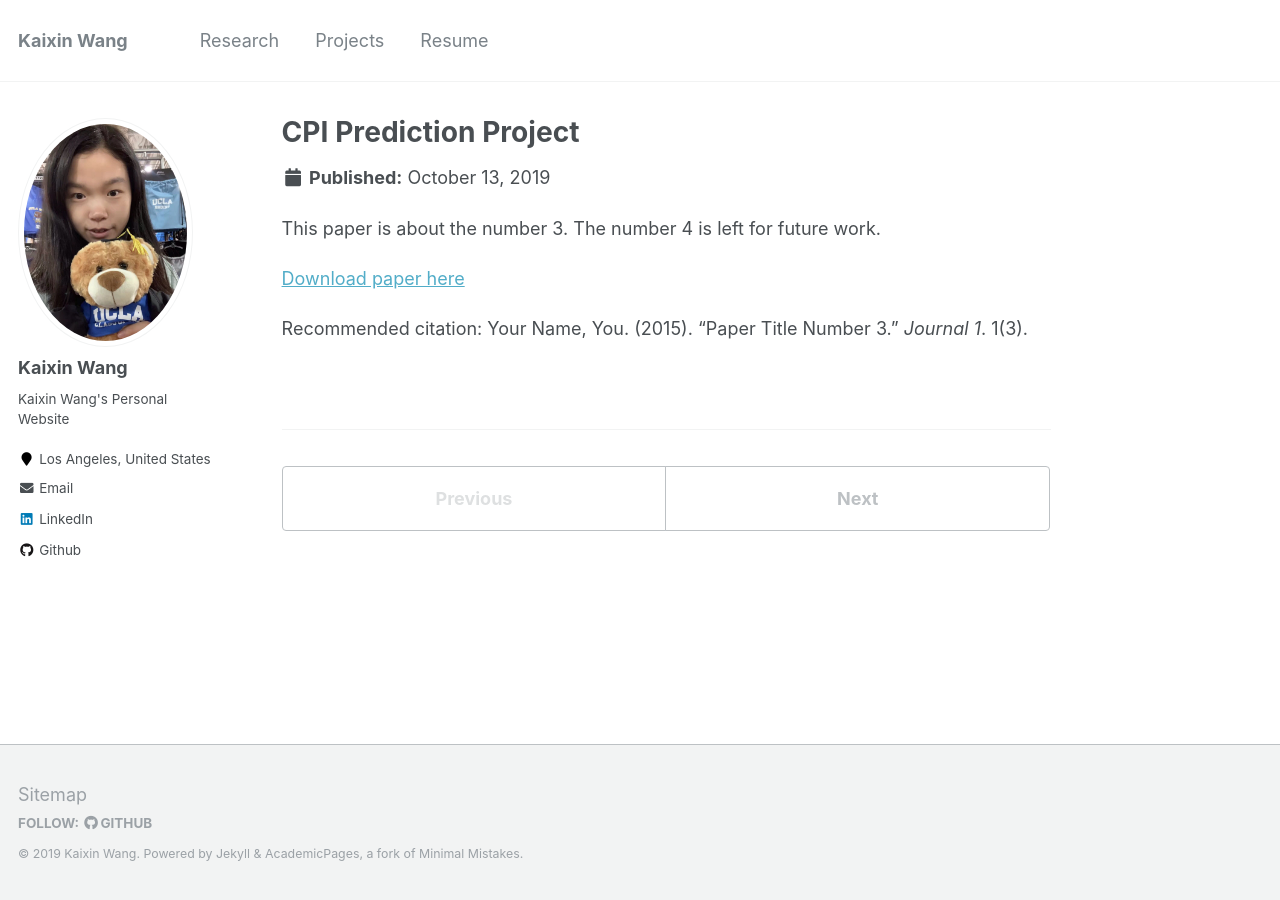
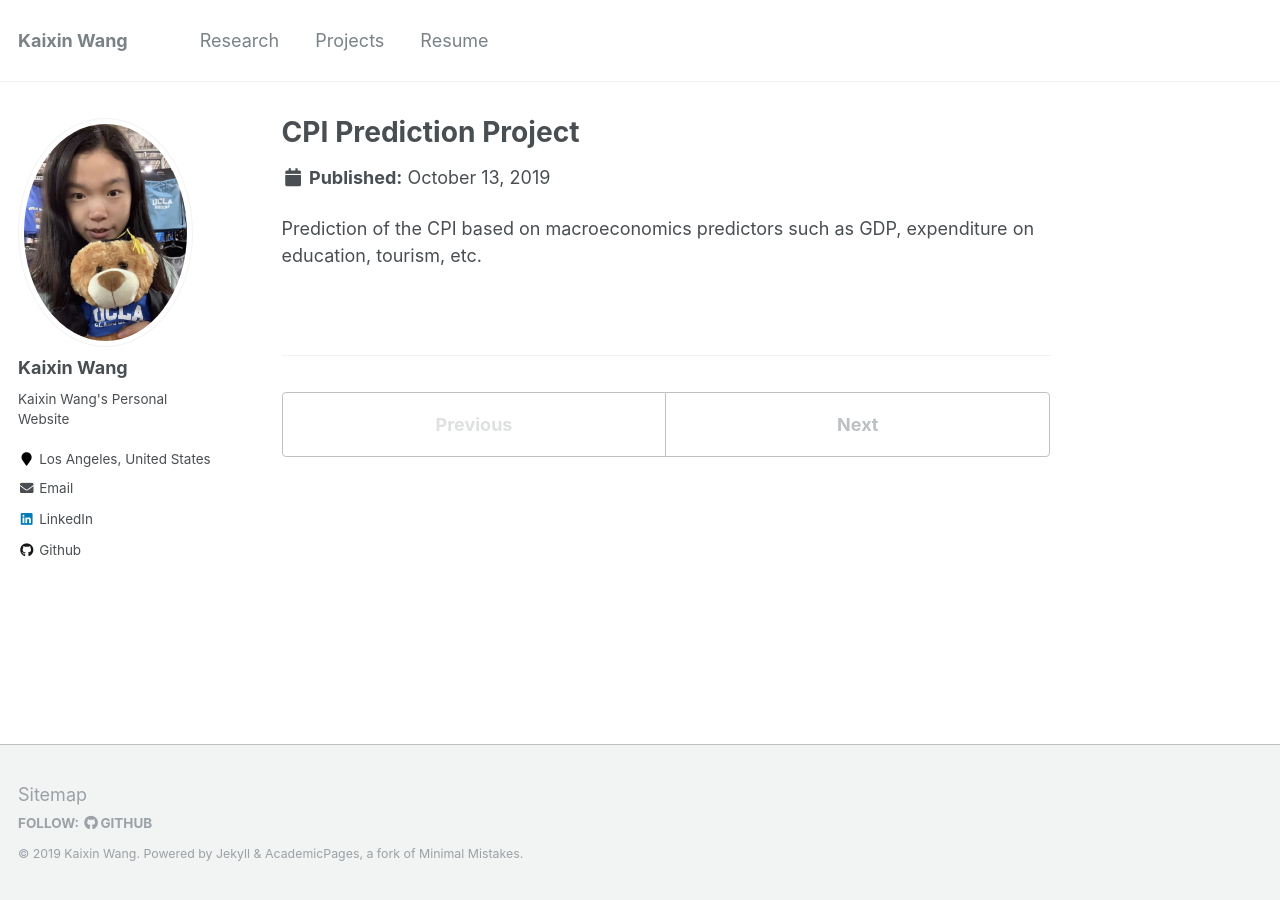
Before and after one commit to kaixin-wang/kaixin-wang.github.io, a Jekyll site: the page built from _projects/CPIPrediction.md, in a window 1280 px wide. Built offline with Jekyll 4.4.1, drawn with Linux system fonts in a browser that asks for light colours.

Commit message:
Update CPIPrediction.md

```diff
--- a/_projects/CPIPrediction.md
+++ b/_projects/CPIPrediction.md
@@ -5,8 +5,5 @@
 excerpt: 'Prediction of the CPI.'
 
 ---
-This paper is about the number 3. The number 4 is left for future work.
 
-[Download paper here](http://academicpages.github.io/files/paper3.pdf)
-
-Recommended citation: Your Name, You. (2015). "Paper Title Number 3." <i>Journal 1</i>. 1(3).
+Prediction of the CPI based on macroeconomics predictors such as GDP, expenditure on education, tourism, etc.
```
